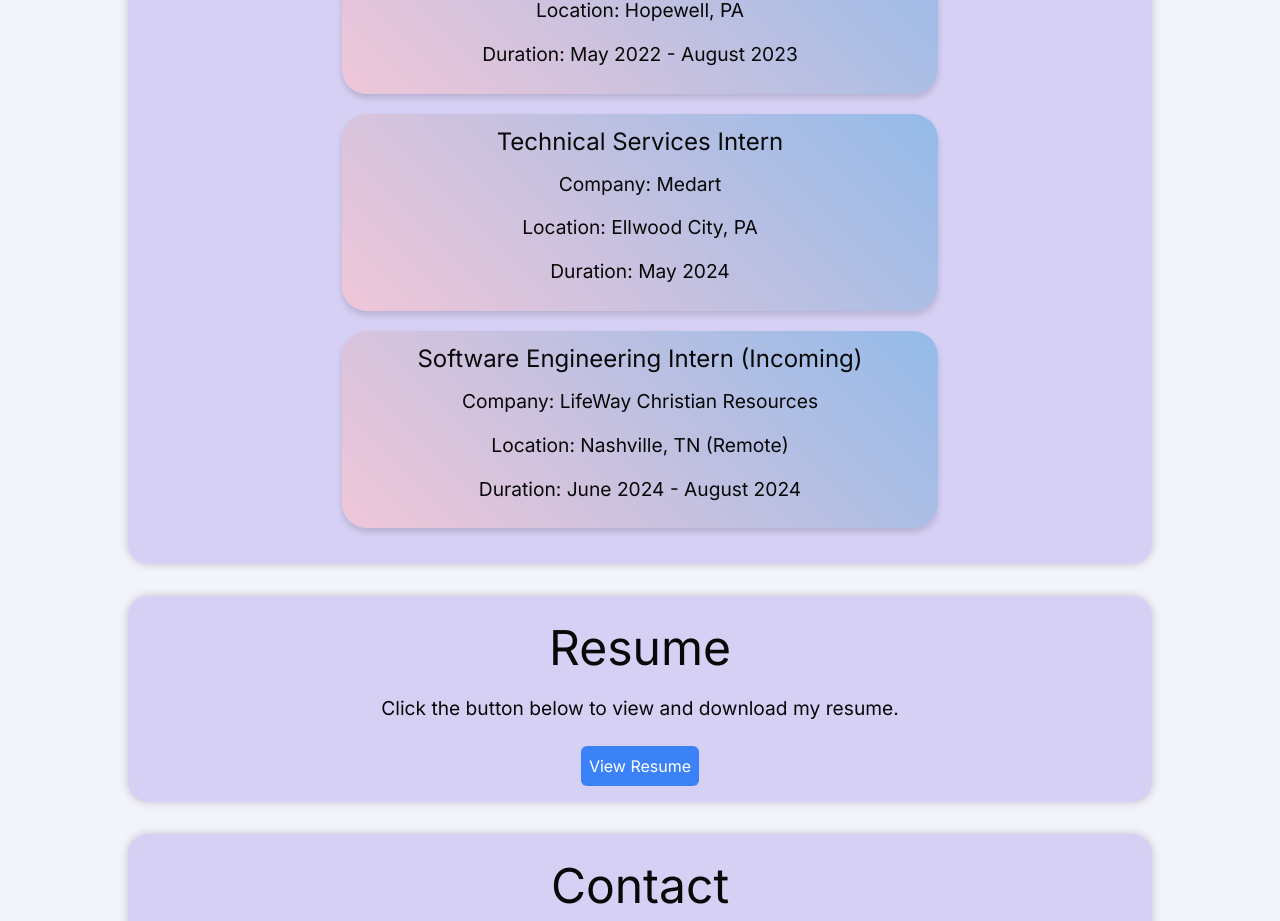
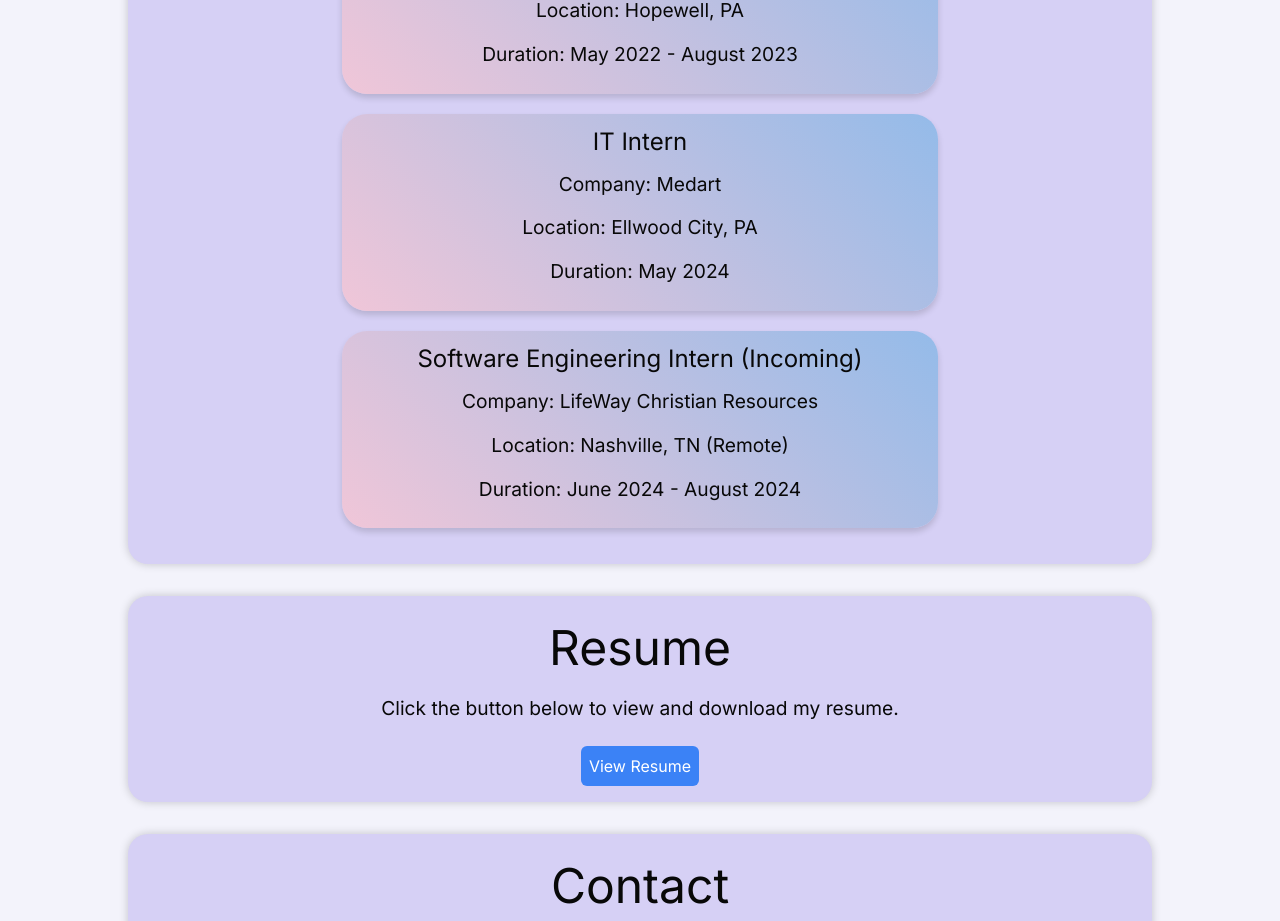
Before and after one commit to aaronfalk25/personal-website, a Next.js app: page / in a window 1280 px wide. Shown: the part 1539-2460 px from the top of the page. Built offline with nearby package versions, Linux system fonts and the light colour scheme.

Commit message:
update position to better reflect role

```diff
--- a/src/app/components/Experience/index.tsx
+++ b/src/app/components/Experience/index.tsx
@@ -26,7 +26,7 @@
                         <p>Duration: May 2022 - August 2023</p>
                     </li>
                     <li key="Medart" className='experience-item'>
-                        <h3>Technical Services Intern</h3>
+                        <h3>IT Intern</h3>
                         <p>Company: Medart</p>
                         <p>Location: Ellwood City, PA</p>
                         <p>Duration: May 2024</p>
```
